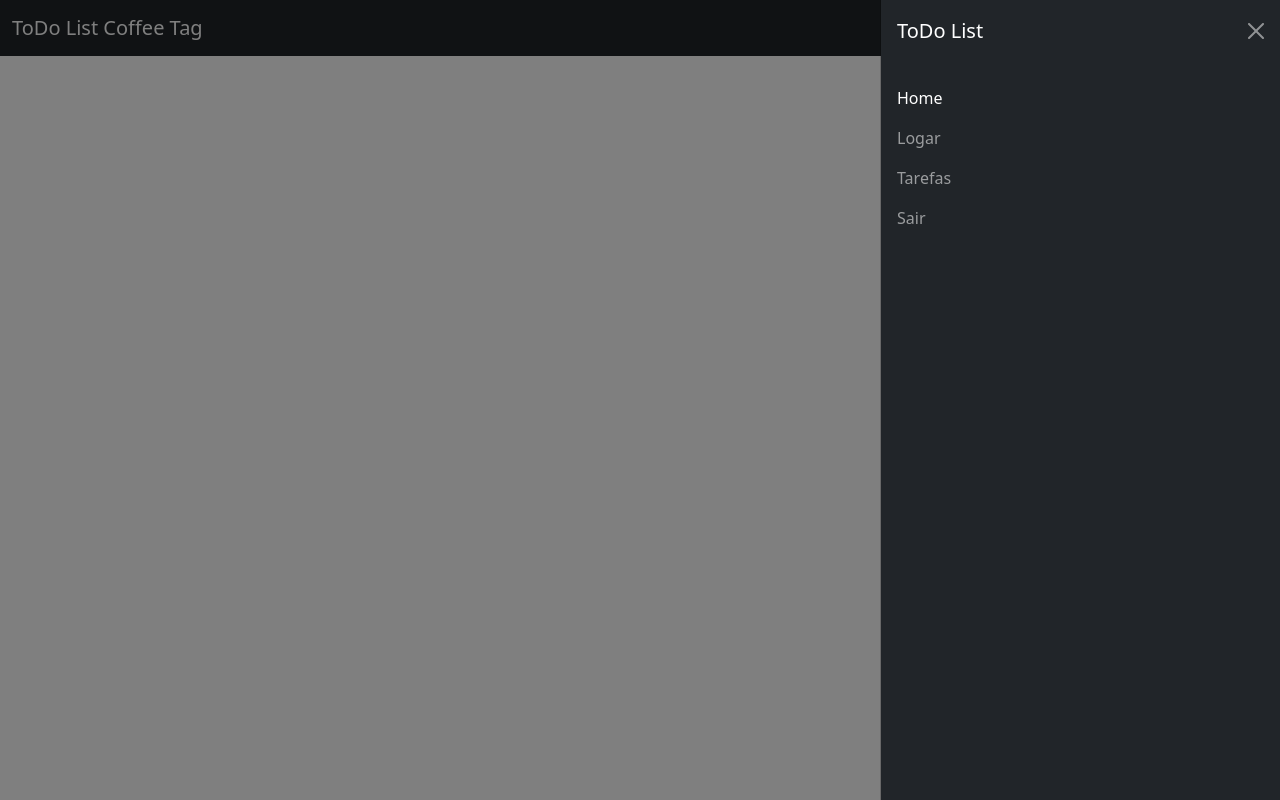
After one commit to Leonardo-Lourenco/ToDo-django, a Django app: template tasks/templates/menu.html in a window 1280 px wide, after a click that opens the changed part. The commit adds this page. Run offline with Django 3.2, Linux system fonts and the light colour scheme; the template is opened without the code that fills it, so the values that code supplies are empty.

Commit message:
Add files via upload

```diff
--- a/appDjango/urls.py
+++ b/appDjango/urls.py
@@ -22,4 +22,5 @@ urlpatterns = [
     path('', views.home, name='home'),
     path('sigup/', views.sigup, name='sigup'),
     path('tasks/', views.tasks, name='tasks'),
+
 ]
--- /dev/null
+++ b/tasks/templates/menu.html
@@ -0,0 +1,61 @@
+<!DOCTYPE html>
+<html lang="pt-br">
+  <head>
+
+    <title>Todo List com Django</title>
+    <link href="https://cdn.jsdelivr.net/npm/bootstrap@5.2.1/dist/css/bootstrap.min.css" rel="stylesheet" integrity="sha384-iYQeCzEYFbKjA/T2uDLTpkwGzCiq6soy8tYaI1GyVh/UjpbCx/TYkiZhlZB6+fzT" crossorigin="anonymous">
+    <script src="https://cdn.jsdelivr.net/npm/bootstrap@5.2.1/dist/js/bootstrap.bundle.min.js" integrity="sha384-u1OknCvxWvY5kfmNBILK2hRnQC3Pr17a+RTT6rIHI7NnikvbZlHgTPOOmMi466C8" crossorigin="anonymous"></script>
+
+    <meta charset="utf-8">
+  </head>
+  <body>
+
+
+
+  <nav class="navbar navbar-dark bg-dark">
+    <div class="container-fluid">
+      <a class="navbar-brand" href="#">ToDo List Coffee Tag </a>
+      <button class="navbar-toggler" type="button" data-bs-toggle="offcanvas" data-bs-target="#offcanvasDarkNavbar" aria-controls="offcanvasDarkNavbar">
+        <span class="navbar-toggler-icon"></span>
+      </button>
+      <div class="offcanvas offcanvas-end text-bg-dark" tabindex="-1" id="offcanvasDarkNavbar" aria-labelledby="offcanvasDarkNavbarLabel">
+        <div class="offcanvas-header">
+          <h5 class="offcanvas-title" id="offcanvasDarkNavbarLabel">ToDo List</h5>
+          <button type="button" class="btn-close btn-close-white" data-bs-dismiss="offcanvas" aria-label="Close"></button>
+        </div>
+        <div class="offcanvas-body">
+          <ul class="navbar-nav justify-content-end flex-grow-1 pe-3">
+            <li class="nav-item">
+              <a class="nav-link active" aria-current="page" href="/">Home</a>
+            </li>
+            <li class="nav-item">
+              <a class="nav-link" href="/sigup">Logar</a>
+            </li>
+            <li class="nav-item">
+                <a class="nav-link" href="/tasks">Tarefas</a>
+            </li>
+            <li class="nav-item">
+                <a class="nav-link" href="/logout">Sair</a>
+            </li>
+
+          </ul>
+
+
+        </div>
+      </div>
+    </div>
+  </nav>
+
+
+
+
+
+
+  {% block content %}
+  {% endblock %}
+
+
+
+
+  </body>
+</html>
```
Also changed, not shown: tasks/templates/home.html (+8 -1 lines), tasks/templates/sigup.html (+7 -0 lines), tasks/templates/tasks.html (+9 -1 lines), tasks/views.py (line endings or trailing spaces).
